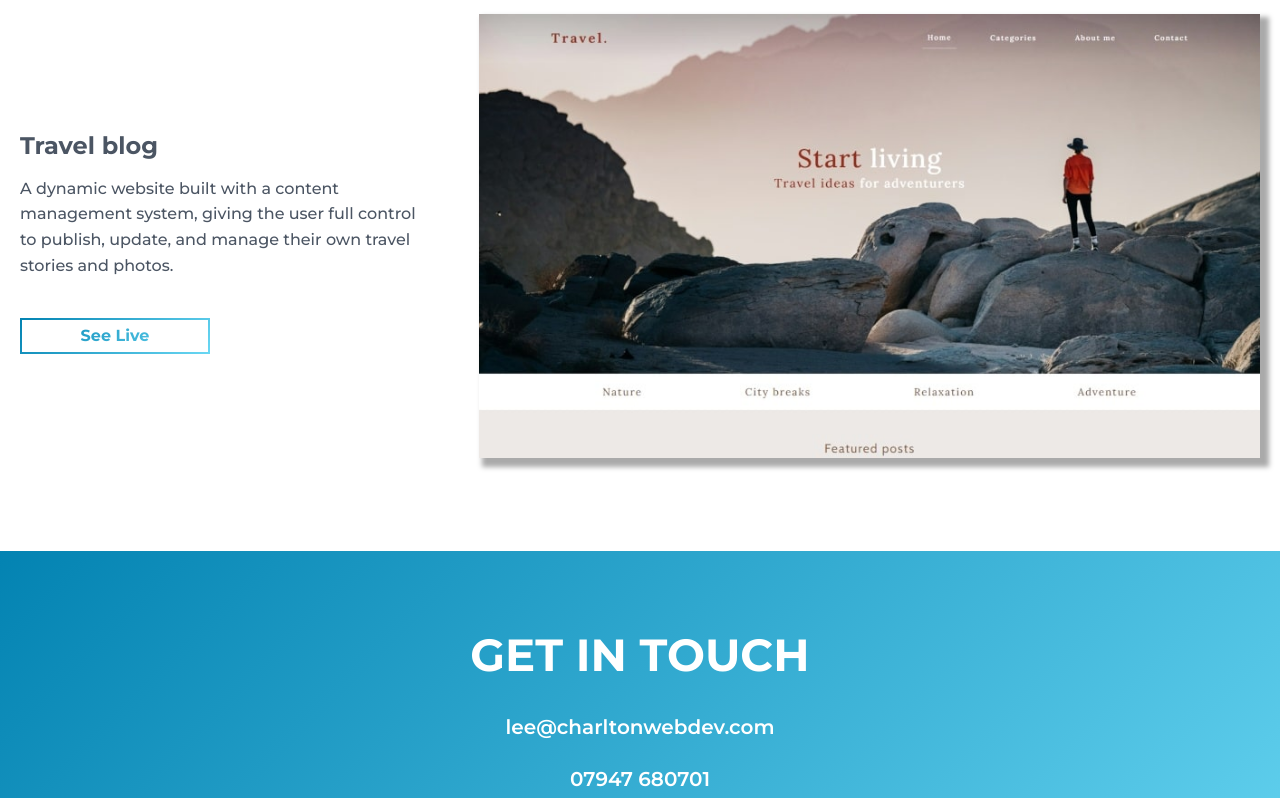
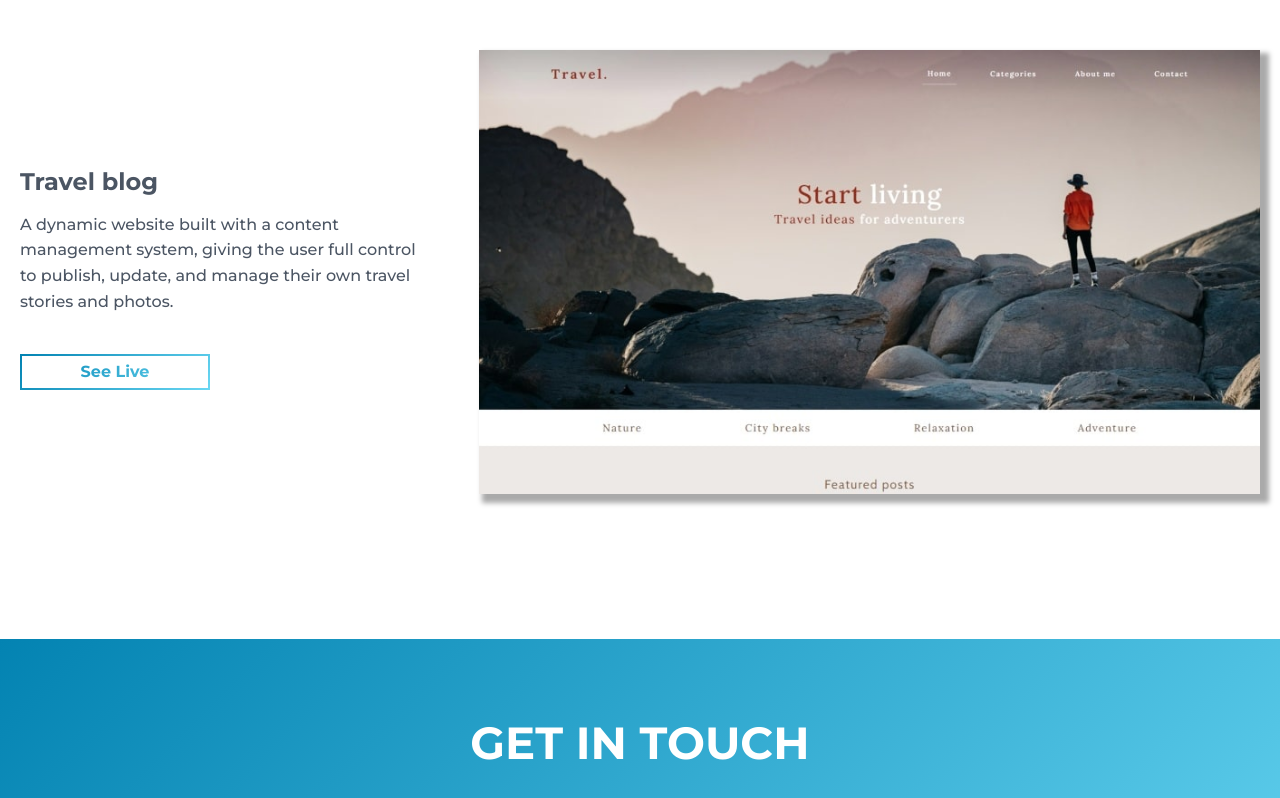
Before and after one commit to Charlton305/portfolio, a React (Vite) app: page / in a window 1280 px wide. Shown: the part 6275-7073 px from the top of the page. Built offline with nearby package versions, Linux system fonts and the light colour scheme.

Commit message:
Layout updates.

```diff
--- a/src/assets/styles/components/_contact.scss
+++ b/src/assets/styles/components/_contact.scss
@@ -5,7 +5,6 @@
     $secondary-color 100%
   );
   color: white;
-  margin-top: -10rem;
   padding: 3rem 2rem 1rem;
   text-align: center;
   position: relative;
--- a/src/assets/styles/components/_project-list.scss
+++ b/src/assets/styles/components/_project-list.scss
@@ -8,18 +8,13 @@
   flex-direction: column;
   justify-content: center;
   margin: auto;
-  margin-bottom: 6rem;
   max-width: 1360px;
 
   @media (max-width: 1000px) {
-    margin: 5rem auto;
+    margin: auto;
     max-width: 100%;
     width: 700px;
     text-align: center;
-  }
-
-  @media (max-width: 500px) {
-    margin-top: 5rem;
   }
 }
 
--- a/src/assets/styles/components/_project.scss
+++ b/src/assets/styles/components/_project.scss
@@ -1,6 +1,6 @@
 .project__container {
   display: flex;
-  margin-bottom: 10vw;
+  margin-bottom: 14rem;
   padding: 0;
   width: 100%;
 
@@ -9,7 +9,12 @@
   }
 
   @media (max-width: 1000px) {
+    margin-bottom: 10rem;
     flex-direction: column;
+
+    h3 {
+      margin-top: 0;
+    }
   }
 
   @media (max-width: 500px) {
--- a/src/assets/styles/components/_services.scss
+++ b/src/assets/styles/components/_services.scss
@@ -40,6 +40,7 @@
     border-radius: 1rem;
     overflow: hidden;
     max-width: 70rem;
+
   }
 }
 
@@ -85,11 +86,10 @@
     border-right: none;
     border-bottom: 1px solid #e6ecf8;
     padding-bottom: 5rem;
-    padding-top: 3rem;
   }
 
-  @media (max-width: 400px) {
-    padding: 3rem 2rem 2rem;
+  @media (max-width: 600px) {
+    padding: 2rem;
   }
 
   p {
--- a/src/assets/styles/components/_welcome.scss
+++ b/src/assets/styles/components/_welcome.scss
@@ -3,7 +3,7 @@
   flex-direction: column;
   gap: 6rem;
   height: auto;
-  min-height: calc(var(--vh, 1vh) * 100);
+min-height: 100vh;
   justify-content: center;
   line-height: 1.3;
   padding: 8rem;
@@ -15,7 +15,7 @@
     line-height: 1.6;
     text-align: center;
     height: auto;
-    min-height: calc(var(--vh, 1vh) * 100);
+    min-height: 100vh;
   }
 
   @media (max-width: 510px) {
--- a/src/components/Welcome.jsx
+++ b/src/components/Welcome.jsx
@@ -2,14 +2,16 @@ import { useEffect } from "react"
 
 const Welcome = () => {
   useEffect(() => {
+    //I CANT REMEMBER WHY I ADDED THIS BUT AFTER REMOVING IT EVERYTHING SEEMS FINE SO IM LEAVING IT OUT FOR NOW
     // Viewport height fix for mobile
-    const setViewportHeight = () => {
-      const vh = window.innerHeight * 0.01
-      document.documentElement.style.setProperty("--vh", `${vh}px`)
-    }
+    // const setViewportHeight = () => {
+    //   const vh = window.innerHeight * 0.01
+    //   document.documentElement.style.setProperty("--vh", `${vh}px`)
+    // }
 
-    setViewportHeight()
-    window.addEventListener("orientationchange", setViewportHeight)
+    // setViewportHeight()
+    // window.addEventListener("resize", setViewportHeight)
+    // window.addEventListener("orientationchange", setViewportHeight)
 
     // Detect mobile devices
     const isMobile =
@@ -69,8 +71,8 @@ const Welcome = () => {
     })
 
     return () => {
-      window.removeEventListener("resize", setViewportHeight)
-      window.removeEventListener("orientationchange", setViewportHeight)
+      // window.removeEventListener("resize", setViewportHeight)
+      // window.removeEventListener("orientationchange", setViewportHeight)
       anchorLinks.forEach(link => {
         link.removeEventListener("click", handleSmoothScroll)
       })
```
